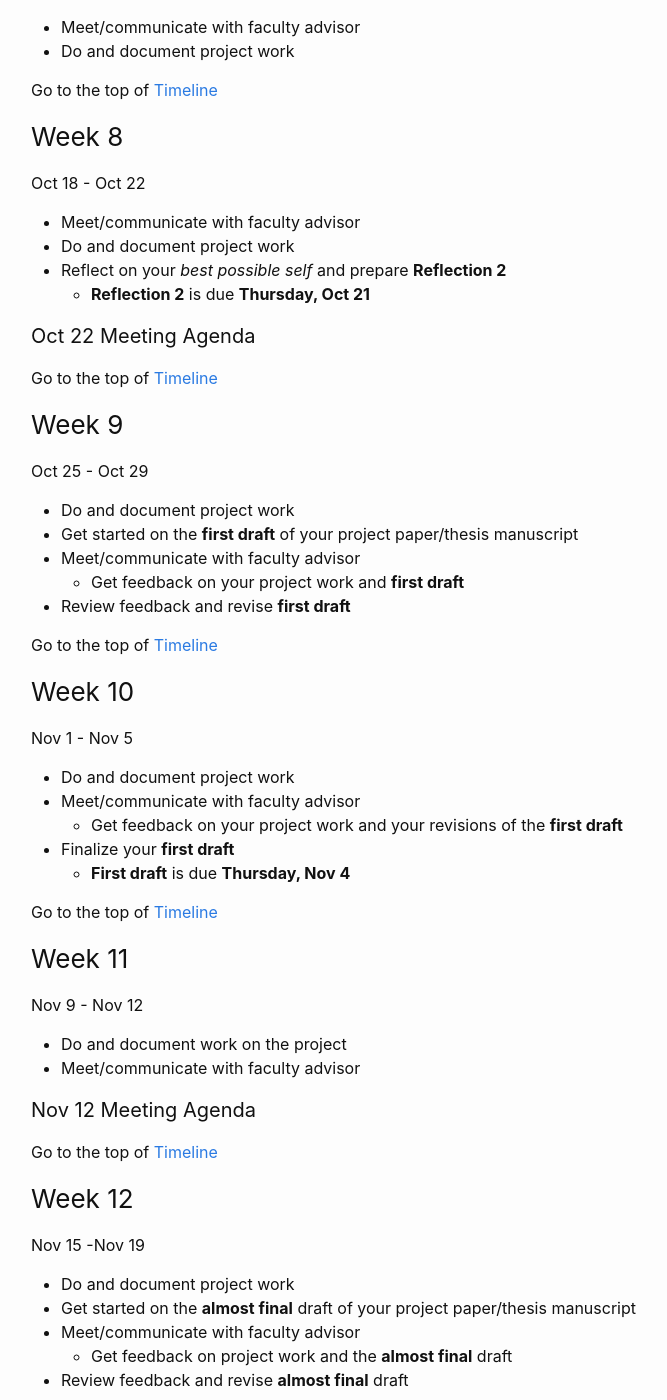
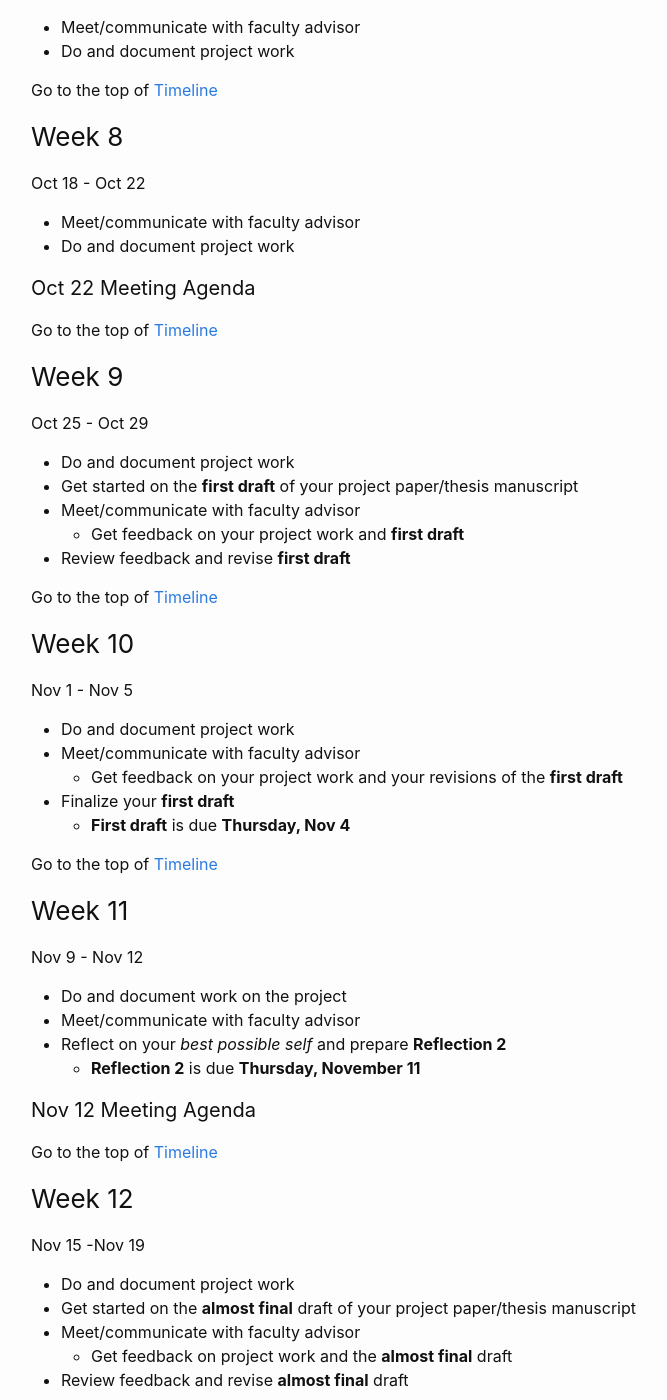
Before and after one commit to unh-comp-master-project/unh-comp-master-project.github.io, a Jekyll site: the page built from weekly-schedule.md, in a window 1280 px wide and 1400 px high, scrolled down 5539 px. Shown: the whole window, without its empty margins (209-876 px from the left). Built offline with Jekyll 4.4.1, drawn with Linux system fonts in a browser that asks for light colours; part of the change alters nothing that is shown.

Commit message:
corrected deadline for reflection 2

```diff
--- a/weekly-schedule.md
+++ b/weekly-schedule.md
@@ -193,8 +193,6 @@ Go to the top of [Timeline](#timeline)
 Oct 18 - Oct 22
 * Meet/communicate with faculty advisor
 * Do and document project work
-* Reflect on your *best possible self* and prepare **Reflection 2**
-    * **Reflection 2** is due **Thursday, Oct 21**
 
 #### Oct 22 Meeting Agenda
 
@@ -224,6 +222,8 @@ Go to the top of [Timeline](#timeline)
 Nov 9 - Nov 12
 * Do and document work on the project
 * Meet/communicate with faculty advisor
+* Reflect on your *best possible self* and prepare **Reflection 2**
+    * **Reflection 2** is due **Thursday, November 11**
 
 #### Nov 12 Meeting Agenda
 
```
